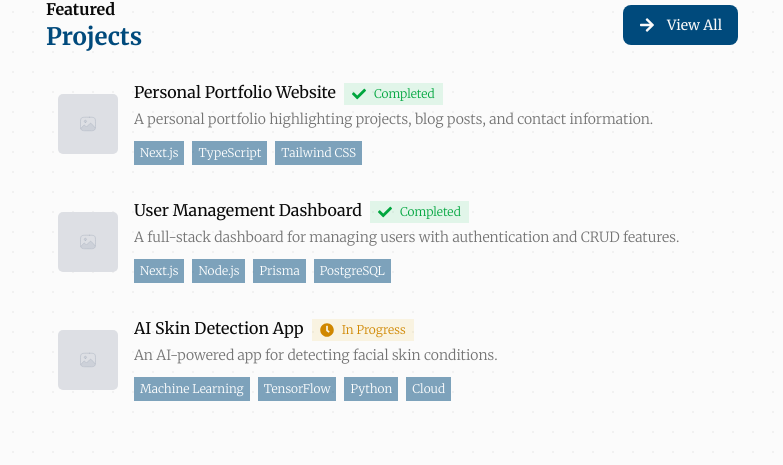
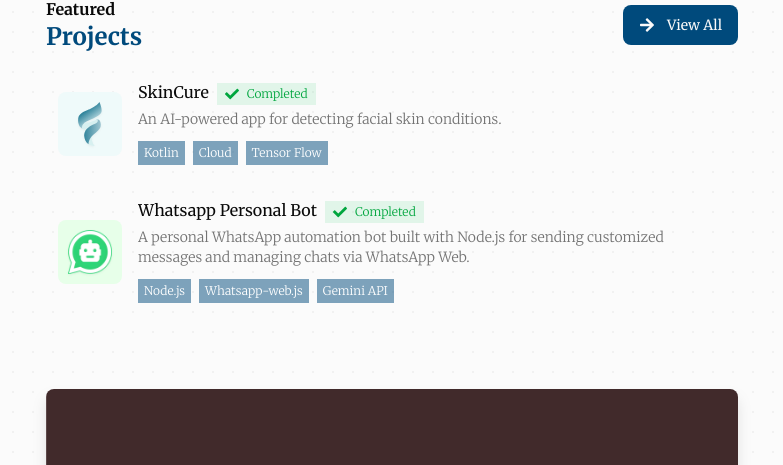
Before and after one commit to bagoesrex/portfolio-website, a Next.js app: page / in a window 1280 px wide. Shown: the part 449-914 px from the top of the page, without its empty margins (248-1031 px from the left). Built offline with nearby package versions, Linux system fonts and the light colour scheme; no server answers.

Commit message:
feat(projects): add project data and update project types

```diff
--- a/components/projects/project-card.tsx
+++ b/components/projects/project-card.tsx
@@ -1,4 +1,4 @@
-import { PROJECT_STATUS_CONFIG } from "@/constants/projects";
+import { PROJECT_STATUS_CONFIG, PROJECT_VARIANT_STYLES } from "@/constants/projects";
 import { cn } from "@/lib/utils";
 import { Project } from "@/types/project";
 import Image from "next/image";
@@ -8,13 +8,16 @@ interface ProjectCardProps {
 }
 
 export default function ProjectCard({ project }: ProjectCardProps) {
-  const { title, description, status, techStack, coverImage, githubUrl } = project;
+  const { title, description, status, techStack, coverImage, githubUrl, variant } = project;
 
   const statusConfig = PROJECT_STATUS_CONFIG[status];
-
   const StatusIcon = statusConfig.icon;
   const StatusLabel = statusConfig.label;
   const StatusClassName = statusConfig.className;
+
+  const variantStyles = PROJECT_VARIANT_STYLES[variant];
+  const HoverBg = variantStyles.hoverBg;
+  const IconBg = variantStyles.iconBg;
 
   return (
     <article className="group">
@@ -22,10 +25,12 @@ export default function ProjectCard({ project }: ProjectCardProps) {
         href={githubUrl}
         target="_blank"
         rel="noopener noreferrer"
-        className="flex items-start gap-4 rounded-[7px] px-3 py-3.5 transition hover:bg-gray-200/40 md:items-center"
+        className={cn("flex items-start gap-4 rounded-[7px] px-3 py-3.5 transition md:items-center", HoverBg)}
       >
-        <div className="relative h-15 min-w-15 overflow-hidden rounded-[5px]">
-          <Image src={coverImage} alt={`${title} Image`} fill priority className="object-cover transition-transform group-hover:scale-130" />
+        <div className={cn("rounded-md p-2.5", IconBg)}>
+          <div className="relative h-11 min-w-11">
+            <Image src={coverImage} alt={`${title} Image`} fill priority className="drop-shadow-xs transition-transform group-hover:scale-110" />
+          </div>
         </div>
         <div className="space-y-3">
           <header className="space-y-1">
--- a/constants/projects.ts
+++ b/constants/projects.ts
@@ -1,47 +1,61 @@
-import { Project, ProjectStatus } from "@/types/project";
+import { Project, ProjectStatus, ProjectVariant } from "@/types/project";
 import { FaArchive, FaCheck, FaClock } from "react-icons/fa";
 
 export const DUMMY_PROJECTS: Project[] = [
+  // {
+  //   title: "Personal Portfolio Website",
+  //   description: "A personal portfolio highlighting projects, blog posts, and contact information.",
+  //   status: "completed",
+  //   techStack: ["Next.js", "TypeScript", "Tailwind CSS"],
+  //   coverImage: "/placeholder/main.svg",
+  //   githubUrl: "https://github.com/bagoesrex/portfolio-website",
+  //   variant: "blue"
+  // },
   {
-    title: "Personal Portfolio Website",
-    description: "A personal portfolio highlighting projects, blog posts, and contact information.",
+    title: "SkinCure",
+    description: "An AI-powered app for detecting facial skin conditions.",
     status: "completed",
-    techStack: ["Next.js", "TypeScript", "Tailwind CSS"],
-    coverImage: "/placeholder/main.svg",
-    githubUrl: "https://github.com/bagoesrex/portfolio-website",
+    techStack: ["Kotlin", "Cloud", "Tensor Flow"],
+    coverImage: "/icons/projects/skincure.svg",
+    githubUrl: "https://github.com/bagoesrex/skincure",
+    variant: "blue",
   },
   {
-    title: "User Management Dashboard",
-    description: "A full-stack dashboard for managing users with authentication and CRUD features.",
+    title: "Whatsapp Personal Bot",
+    description: "A personal WhatsApp automation bot built with Node.js for sending customized messages and managing chats via WhatsApp Web.",
     status: "completed",
-    techStack: ["Next.js", "Node.js", "Prisma", "PostgreSQL"],
-    coverImage: "/placeholder/main.svg",
-    githubUrl: "https://github.com/bagoesrex/portfolio-website",
+    techStack: ["Node.js", "Whatsapp-web.js", "Gemini API"],
+    coverImage: "/icons/projects/whatsapp-bot.png",
+    githubUrl: "https://github.com/bagoesrex/wa-personal-bot",
+    variant: "green",
   },
-  {
-    title: "AI Skin Detection App",
-    description: "An AI-powered app for detecting facial skin conditions.",
-    status: "in-progress",
-    techStack: ["Machine Learning", "TensorFlow", "Python", "Cloud"],
-    coverImage: "/placeholder/main.svg",
-    githubUrl: "https://github.com/bagoesrex/portfolio-website",
-  },
-  {
-    title: "Online Attendance System",
-    description: "A location-based attendance system with an admin dashboard.",
-    status: "completed",
-    techStack: ["Next.js", "Express", "Map API"],
-    coverImage: "/placeholder/main.svg",
-    githubUrl: "https://github.com/bagoesrex/portfolio-website",
-  },
-  {
-    title: "Chatbot Widget",
-    description: "An embeddable chatbot widget integrated with a generative AI API.",
-    status: "archived",
-    techStack: ["Next.js", "shadcn/ui", "AI API"],
-    coverImage: "/placeholder/main.svg",
-    githubUrl: "https://github.com/bagoesrex/portfolio-website",
-  },
+  // {
+  //   title: "AI Skin Detection App",
+  //   description: "An AI-powered app for detecting facial skin conditions.",
+  //   status: "in-progress",
+  //   techStack: ["Machine Learning", "TensorFlow", "Python", "Cloud"],
+  //   coverImage: "/placeholder/main.svg",
+  //   githubUrl: "https://github.com/bagoesrex/portfolio-website",
+  //   variant: "blue"
+  // },
+  // {
+  //   title: "Online Attendance System",
+  //   description: "A location-based attendance system with an admin dashboard.",
+  //   status: "completed",
+  //   techStack: ["Next.js", "Express", "Map API"],
+  //   coverImage: "/placeholder/main.svg",
+  //   githubUrl: "https://github.com/bagoesrex/portfolio-website",
+  //   variant: "blue"
+  // },
+  // {
+  //   title: "Chatbot Widget",
+  //   description: "An embeddable chatbot widget integrated with a generative AI API.",
+  //   status: "archived",
+  //   techStack: ["Next.js", "shadcn/ui", "AI API"],
+  //   coverImage: "/placeholder/main.svg",
+  //   githubUrl: "https://github.com/bagoesrex/portfolio-website",
+  //   variant: "blue"
+  // },
 ];
 
 export const PROJECT_STATUS_CONFIG: Record<
@@ -68,3 +82,20 @@ export const PROJECT_STATUS_CONFIG: Record<
     className: "text-muted-foreground bg-muted",
   },
 };
+
+export const PROJECT_VARIANT_STYLES: Record<
+  ProjectVariant,
+  {
+    iconBg: string;
+    hoverBg: string;
+  }
+> = {
+  blue: {
+    iconBg: "bg-[#EFFAFA]",
+    hoverBg: "hover:bg-[#EFFAFA]",
+  },
+  green: {
+    iconBg: "bg-[#E7FFE9]",
+    hoverBg: "hover:bg-[#E7FFE9]",
+  },
+};
--- a/types/project.ts
+++ b/types/project.ts
@@ -1,4 +1,6 @@
 export type ProjectStatus = "completed" | "in-progress" | "archived";
+
+export type ProjectVariant = "blue" | "green";
 
 export interface Project {
   title: string;
@@ -7,4 +9,5 @@ export interface Project {
   techStack: string[];
   coverImage: string;
   githubUrl: string;
+  variant: ProjectVariant;
 }
```
Also changed, not shown: public/icons/projects/skincure.svg (added), public/icons/projects/whatsapp-bot.png (added).
